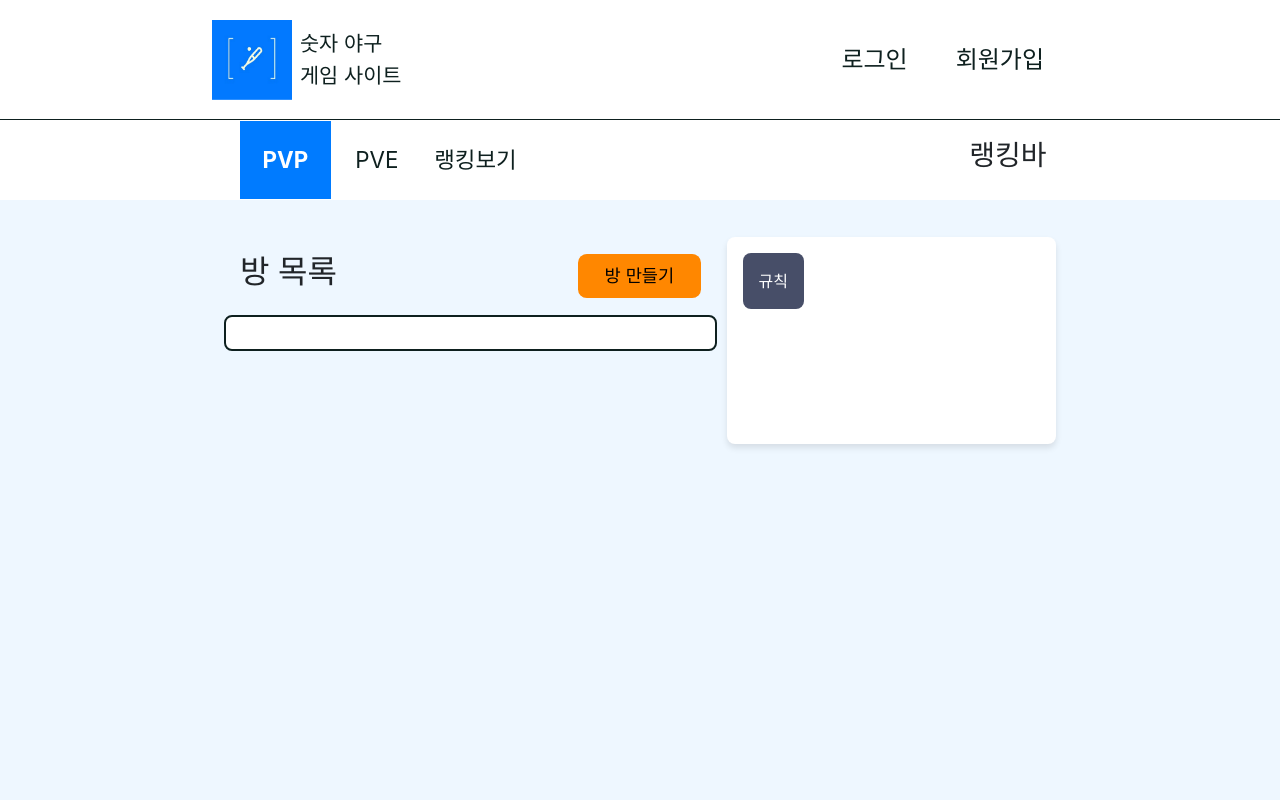
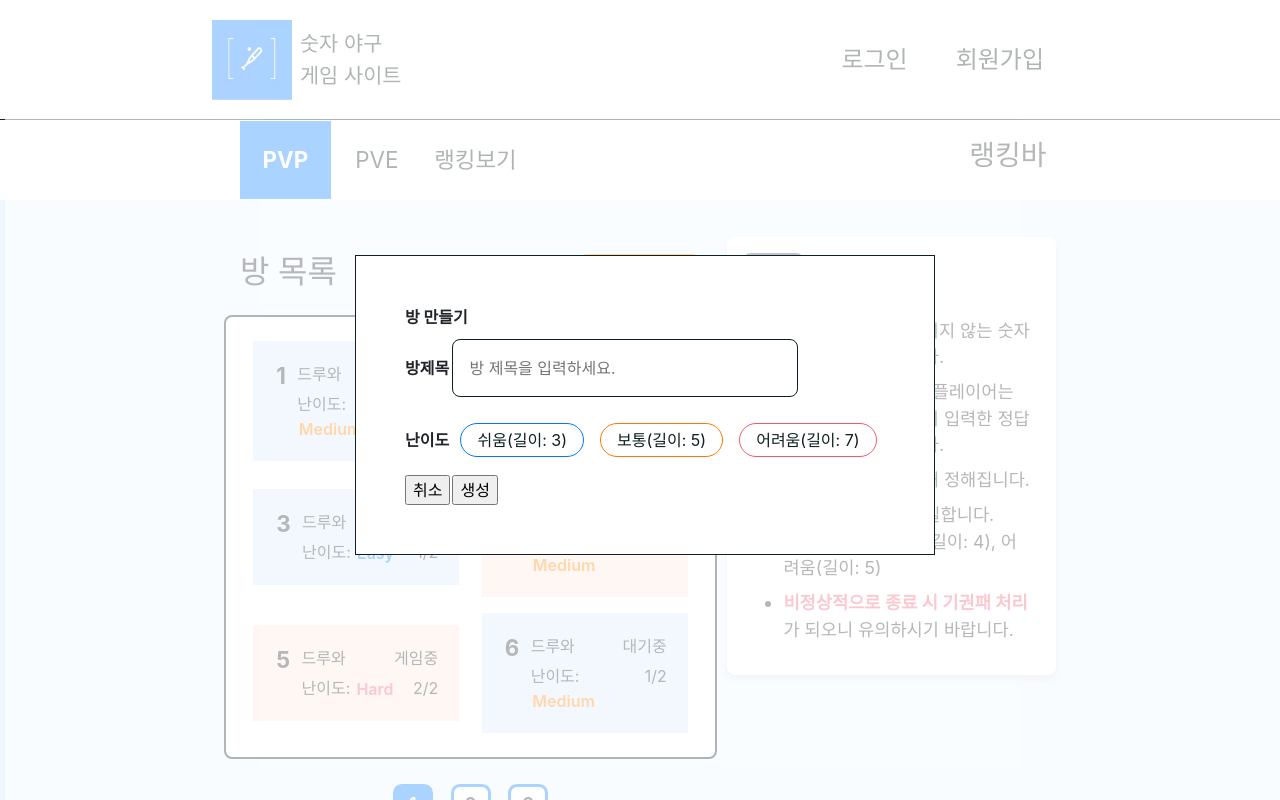
Before and after one commit to playful-study/web-baseball-game, a React (Create React App) app in the folder front/baseball/: page /lobby/pvp in a window 1280 px wide. Both pictures are taken after a click on the button "방 만들기". Shown: the top 800 px of the page. Built offline with nearby package versions, Linux system fonts and the light colour scheme; the HTML template or start-up script is replaced by a standard one.

Commit message:
feat: pvp로비 화면 구현 완료(연동 전)

```diff
--- /dev/null
+++ b/front/baseball/src/component/pvp/CreateRoomModal.jsx
@@ -0,0 +1,93 @@
+import React, { useState } from 'react'
+import styled from 'styled-components'
+import DifficultyLevelRadioBox from '../tag/DifficultyLevelRadioBox';
+
+const StyledRoomModal = styled.div`
+    position: fixed; /* Fixed positioning for a modal */
+    top: 0;
+    left: 0;
+    width: 100%;
+    height: 100%;
+    display: flex;
+    justify-content: center;
+    align-items: center;
+    background-color: rgba(255, 255, 255, 0.67); /* Semi-transparent background */
+
+    & > div {
+        width: fit-content;
+        height: fit-content;
+        padding: 3em;
+        background-color: #ffffff;
+        border: 1px solid #0E201F;
+
+        & input:not([type=button]) {
+            font-size: 1em;
+            border: 1px solid #0E201F;
+            border-radius: 0.5em;
+            width: 80%;
+            padding: 1em;
+            margin: 0.5em 0;
+        }
+    }
+`;
+
+const CreateRoomModal = ({cancelEvent}) => {
+    const [title, setTitle] = useState('');
+    const [level, setLevel] = useState('');
+    const options = [
+        { value: 'Easy', label: '쉬움(길이: 3)', color: '#0079ff' },
+        { value: 'Medium', label: '보통(길이: 5)', color: '#ff7900' },
+        { value: 'Hard', label: '어려움(길이: 7)', color: '#EF5A6F' },
+      ];
+
+    const handleLevel = async (value) => {
+        setLevel(value);
+        console.log(`level = ${level}`);
+    };
+
+    const createRoom = () => {
+
+    }
+
+  return (
+    <StyledRoomModal>
+      <div>
+        <table>
+            <tr>
+                <th colSpan={2}>방 만들기</th>
+            </tr>
+            <tr>
+                <th>방제목</th>
+                <th><input
+                    type="text"
+                    id="title"
+                    placeholder="방 제목을 입력하세요."
+                    value={title}
+                    onChange={(e) => setTitle(e.target.value)}
+                /></th>
+            </tr>
+            <tr>
+                <th>난이도</th>
+                <td>
+                    <DifficultyLevelRadioBox
+                        options={options}
+                        onChange={handleLevel}
+                        className="custom-width"
+                    />
+                </td>
+            </tr>
+            <tr>
+                <td>
+                    <input type='button' value='취소' onClick={() => cancelEvent()}/>
+                </td>
+                <td>
+                    <input type='button' value='생성' onClick={() => createRoom()}/>
+                </td>
+            </tr>
+        </table>
+      </div>
+    </StyledRoomModal>
+  )
+}
+
+export default CreateRoomModal
--- a/front/baseball/src/component/pvp/PvpLobby.jsx
+++ b/front/baseball/src/component/pvp/PvpLobby.jsx
@@ -1,6 +1,7 @@
 import React, { useState } from 'react';
 import styled from 'styled-components';
 import Room from './Room';
+import CreateRoomModal from './CreateRoomModal';
 
 const StyledPvpLobbyContainer = styled.div`
   display: flex;
@@ -51,6 +52,9 @@ const StyledRoomContainer = styled.div`
 `;
 
 const RoomDiv = styled.div`
+  display: grid;
+  grid-template-columns: 1fr 1fr;
+  place-items: center;
   flex-grow: 1;
   overflow-y: auto;
   padding: 1em;
@@ -60,13 +64,44 @@ const RoomDiv = styled.div`
 `;
 
 const PagingContainer = styled.div`
+  display: flex;
+  justify-content: center;
 
+  height: 40px;
+  margin-top: 1em;
+  box-sizing: border-box;
+
+  & > div {
+    width: 40px;
+    height: 100%;
+    box-sizing: border-box;
+    display: flex;
+    justify-content: center;
+    align-items: center;
+    background-color: #ffffff;
+    border: 3px solid #0079ff;
+    border-radius: 0.5em;
+    text-align: center;
+    font-size: 1.1em;
+    font-weight: bold;
+    margin: 0.5em;
+    transition: background-color 0.3s, color 0.3s;
+
+    &:hover {
+      cursor: pointer;
+    }
+  }
+
+  & > .active {
+    background-color: #0079ff; /* 선택된 상태의 배경색 */
+    color: #ffffff; /* 선택된 상태의 텍스트 색상 */
+  }
 `;
 
 const RuleContainer = styled.div`
   padding: 1em;
   width: 40%;
-  height: 40%;
+  height: fit-content;
   background-color: #ffffff;
   border-radius: 0.5em;
   box-shadow: 0 4px 6px rgba(0, 0, 0, 0.1);
@@ -90,34 +125,72 @@ const RuleContainer = styled.div`
     margin: auto;
     box-sizing: border-box;
   }
+
+  & li {
+      margin: 0.5em;
+      font-size: 1.1em;
+    }
+`;
+
+const StrongSpan = styled.div`
+  font-weight: 600;
+  color: #EF5A6F;
 `;
 
 const PvpLobby = () => {
-  const [rooms, setRooms] = useState([]);
+  const [rooms, setRooms] = useState([
+    { "no": 1, "name": "드루와", "status": "대기중", "level": "Medium", "players": 1 },
+    { "no": 2, "name": "드루와", "status": "대기중", "level": "Hard", "players": 2 },
+    { "no": 3, "name": "드루와", "status": "대기중", "level": "Easy", "players": 1 },
+    { "no": 4, "name": "드루와", "status": "게임중", "level": "Medium", "players": 2 },
+    { "no": 5, "name": "드루와", "status": "게임중", "level": "Hard", "players": 2 },
+    { "no": 6, "name": "드루와", "status": "대기중", "level": "Medium", "players": 1 },
+  ]);
+
+  const [selectedPage, setSelectedPage] = useState(1);
+  const [isOpen, setIsOpen] = useState(false);
+
+  const handlePageClick = (pageNumber) => {
+    setSelectedPage(pageNumber);
+  };
 
   return (
     <StyledPvpLobbyContainer>
       <StyledRoomContainer>
         <div>
           <h2>방 목록</h2>
-          <button>방 만들기</button>
+          <button onClick={() => setIsOpen(!isOpen)}>방 만들기</button>
         </div>
         <RoomDiv>
-          {
-            rooms.map((room, index) => {
-              <Room key={index} data={room}/>
-            })
-          }
+          {rooms.map((room, index) =>
+            <Room key={index} data={room}/>
+          )}
         </RoomDiv>
         <PagingContainer>
-
+          {[1, 2, 3].map((pageNumber) => (
+            <div
+              key={pageNumber}
+              onClick={() => handlePageClick(pageNumber)}
+              className={pageNumber === selectedPage ? 'active' : ''}
+            >
+              {pageNumber}
+            </div>
+          ))}
         </PagingContainer>
       </StyledRoomContainer>
       <RuleContainer>
         <div>
           <span>규칙</span>
         </div>
+        <ul>
+          <li>각 플레이어는 중복되지 않는 숫자로 정답을 설정합니다.</li>
+          <li>정답을 설정한 후 각 플레이어는 번갈아 가며 상대방이 입력한 정답을 맞추면 승리합니다.</li>
+          <li>선후공은 랜덤에 의해 정해집니다.</li>
+          <li>난이도는 PVE와 동일합니다.<br/>쉬움(길이: 3), 보통(길이: 4), 어려움(길이: 5)</li>
+          <li><StrongSpan>비정상적으로 종료 시 기권패 처리</StrongSpan>가 되오니 유의하시기 바랍니다.</li>
+        </ul>
       </RuleContainer>
+      { isOpen && <CreateRoomModal cancelEvent={() => setIsOpen(!isOpen)}/> }
     </StyledPvpLobbyContainer>
   );
 };
--- a/front/baseball/src/component/pvp/Room.jsx
+++ b/front/baseball/src/component/pvp/Room.jsx
@@ -2,15 +2,61 @@ import React from 'react'
 import styled from 'styled-components'
 
 const StyledRoom = styled.div`
+    display: flex;
+    width: 90%;
+    height: fit-content;
+    padding: 1em;
+    box-sizing: border-box;
+    margin: 0.5em;
+    background-color: ${({ isProgressing }) => (isProgressing === "게임중" ? '#FAE6DA' : '#D9EAFF')};
 
+    & * {
+      padding: 0.1em;
+    }
+
+    &:hover {
+      cursor: pointer;
+      background-color: ${({ isProgressing }) => (isProgressing ? '#F0D9C7' : '#C8DFF7')}; /* 호버 시 배경색 변경 */
+    }
+`;
+
+const FirstDiv = styled.div`
+  font-size: 1.4em;
+`;
+
+const SecondDiv = styled.div`
+    width: 100%;
+
+    & > div {
+      display: flex;
+      justify-content: space-between;
+    }
+`;
+
+const LevelSpan = styled.span`
+  color: ${({ level }) => (level === 'Hard' ? '#EF5A6F' :
+  level === 'Medium' ? '#FF8700' : '#0779E4')};
+  font-weight: 600;
 `;
 
 const Room = ({data}) => {
   return (
-    <StyledRoom>
-
+    <StyledRoom isProgressing={data.status}>
+      <FirstDiv>
+        <span><strong>{data.no}</strong></span>
+      </FirstDiv>
+      <SecondDiv>
+        <div>
+          <span>{data.name}</span>
+          <span>{data.status}</span>
+        </div>
+        <div>
+          <span>난이도: <LevelSpan level={data.level}>{data.level}</LevelSpan></span>
+          <span>{data.players}/2</span>
+        </div>
+      </SecondDiv>
     </StyledRoom>
   )
 }
 
-export default Room
+export default Room;
--- a/front/baseball/src/component/tag/DifficultyLevelRadioBox.jsx
+++ b/front/baseball/src/component/tag/DifficultyLevelRadioBox.jsx
@@ -28,6 +28,7 @@ const StyledLabel = styled.label`
   justify-content: center;
   cursor: pointer;
   margin-bottom: 3em;
+  text-align: center;
 
   ${(props) =>
     props.checked &&
@@ -36,9 +37,15 @@ const StyledLabel = styled.label`
     color: #ffffff;
     font-weight: 700;
   `}
+
+  &.custom-width {
+    width: fit-content; /* 기본 넓이 */
+    margin: 0.5em;
+
+  }
 `;
 
-const DifficultyLevelRadioBox = ({ options, onChange }) => {
+const DifficultyLevelRadioBox = ({ options, onChange, className }) => {
   const [selectedLevel, setSelectedLevel] = useState('');
 
   const handleLevelChange = (event) => {
@@ -48,7 +55,7 @@ const DifficultyLevelRadioBox = ({ options, onChange }) => {
   };
 
   return (
-    <StyledLevelcontainer>
+    <StyledLevelcontainer >
       {options.map((option) => (
         <RadioContainer key={option.value}>
           <StyledRadio
@@ -63,6 +70,7 @@ const DifficultyLevelRadioBox = ({ options, onChange }) => {
             htmlFor={option.value}
             checked={selectedLevel === option.value}
             color={option.color}
+            className={className}
           >
             {option.label}
           </StyledLabel>
```
